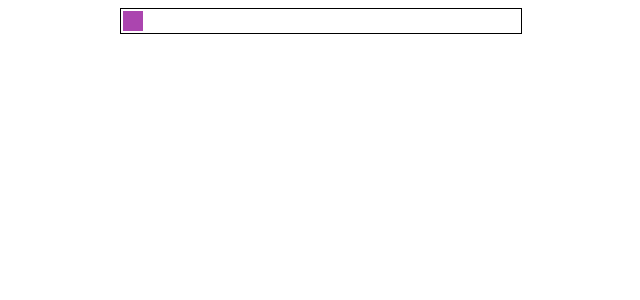
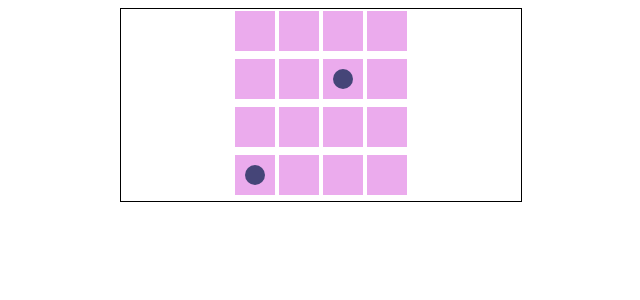
Before and after one commit to julianmnst/minesweeper-vue, a Vue app: page / in a window 1280 px wide. Shown: the top 300 px of the page, without its empty margins (319-959 px from the left). Built offline with nearby package versions, Linux system fonts and the light colour scheme; the HTML template or start-up script is replaced by a standard one.

Commit message:
Cell coordinates passing

```diff
--- a/src/App.vue
+++ b/src/App.vue
@@ -1,16 +1,25 @@
 <template>
   <div id="app">
-    <board></board>
+    <board :rows="$store.state.cells"></board>
   </div>
 </template>
 
 <script>
 import Board from './components/Board'
 
+let cells = {
+
+}
+
 export default {
   name: 'app',
   components: {
     Board
+  },
+  data() {
+    return {
+      cells
+    }
   }
 }
 </script>
--- a/src/components/Board.vue
+++ b/src/components/Board.vue
@@ -1,6 +1,8 @@
 <template>
 	<div class="board">
-		<cell :mined="false" :flagged="false"></cell>
+		<div v-for="(row, i) in rows">
+			<cell v-for="(cell, j) in row" :coordinates="{ row: i, col: j}"></cell>
+		</div>
 	</div>
 </template>
 
@@ -13,8 +15,7 @@ export default {
 		cell: Cell
 	},
 	props: {
-		rows: Number,
-		cols: Number
+		rows: Array,
 	}
 }
 </script>
--- a/src/components/Cell.vue
+++ b/src/components/Cell.vue
@@ -1,30 +1,47 @@
 <template>
 	<div class="cell">
 		<span v-if="flagged" class="flag">?</span>
-		<span v-if="mined" class="mine">O</span>
+		<div v-if="cell.mined" class="mine"></div>
 	</div>
 </template>
 <script>
 export default {
 	name: 'cell',
+	data(){
+		return {
+			flagged: false,
+		}
+	},
 	props: {
-		flagged: Boolean,
-		mined: Boolean,
+		coordinates: Object,
+	},
+	computed: {
+		cell() {
+			return this.$store.state.cells[this.coordinates.row][this.coordinates.col];
+		}
 	}
 }
 </script>
 <style scoped>
 .cell {
-	width: 20px;
-	height: 20px;
-	background-color:#ab45af;
+	width: 40px;
+	height: 40px;
+	background-color:#e79aead4;
 	border: 1px solid white;
 	margin: 1px;
+	display: inline-block;
 }
 .flag {
 	color: white;
 }
 .mine {
-	color: white;
+	position: relative;
+	left: 10px;
+	top: 10px;
+	background-color: #454578;
+	display: block;
+	width: 20px;
+	height: 20px;
+	border-radius: 50%;
 }
 </style>
--- a/src/store.js
+++ b/src/store.js
@@ -5,7 +5,12 @@ Vue.use(Vuex)
 
 export default new Vuex.Store({
   state: {
-
+  	cells: [
+  		[{mined:false},{mined:false},{mined:false},{mined:false}],
+  		[{mined:false},{mined:false},{mined:true},{mined:false}],
+  		[{mined:false},{mined:false},{mined:false},{mined:false}],
+  		[{mined:true},{mined:false},{mined:false},{mined:false}]
+  	]
   },
   mutations: {
 
```
Also changed, not shown: 1 other file (tests, documents, lock files or other folders).
